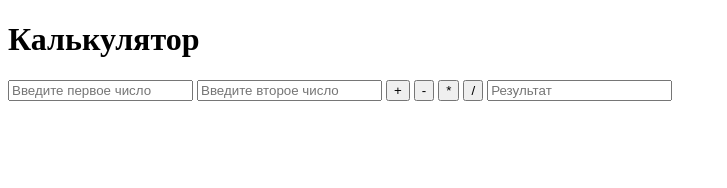
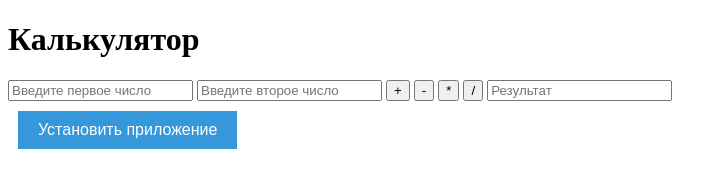
Before and after one commit to ArtyomKey/calculator, a plain HTML site: page index.html in a window 1280 px wide. Shown: the whole page, without its empty margins (0-727 px from the left). Drawn offline with Linux system fonts and the light colour scheme.

Commit message:
Update index.html

```diff
--- a/index.html
+++ b/index.html
@@ -60,7 +60,7 @@
             <input type="text" id="result" placeholder="Результат">
 
         </form>
-        <button id="install-button" style="display: none;">Установить приложение</button>
+        <button id="install-button">Установить приложение</button>
 
         <script>
             // обрабатываем установку PWA-приложения
```
